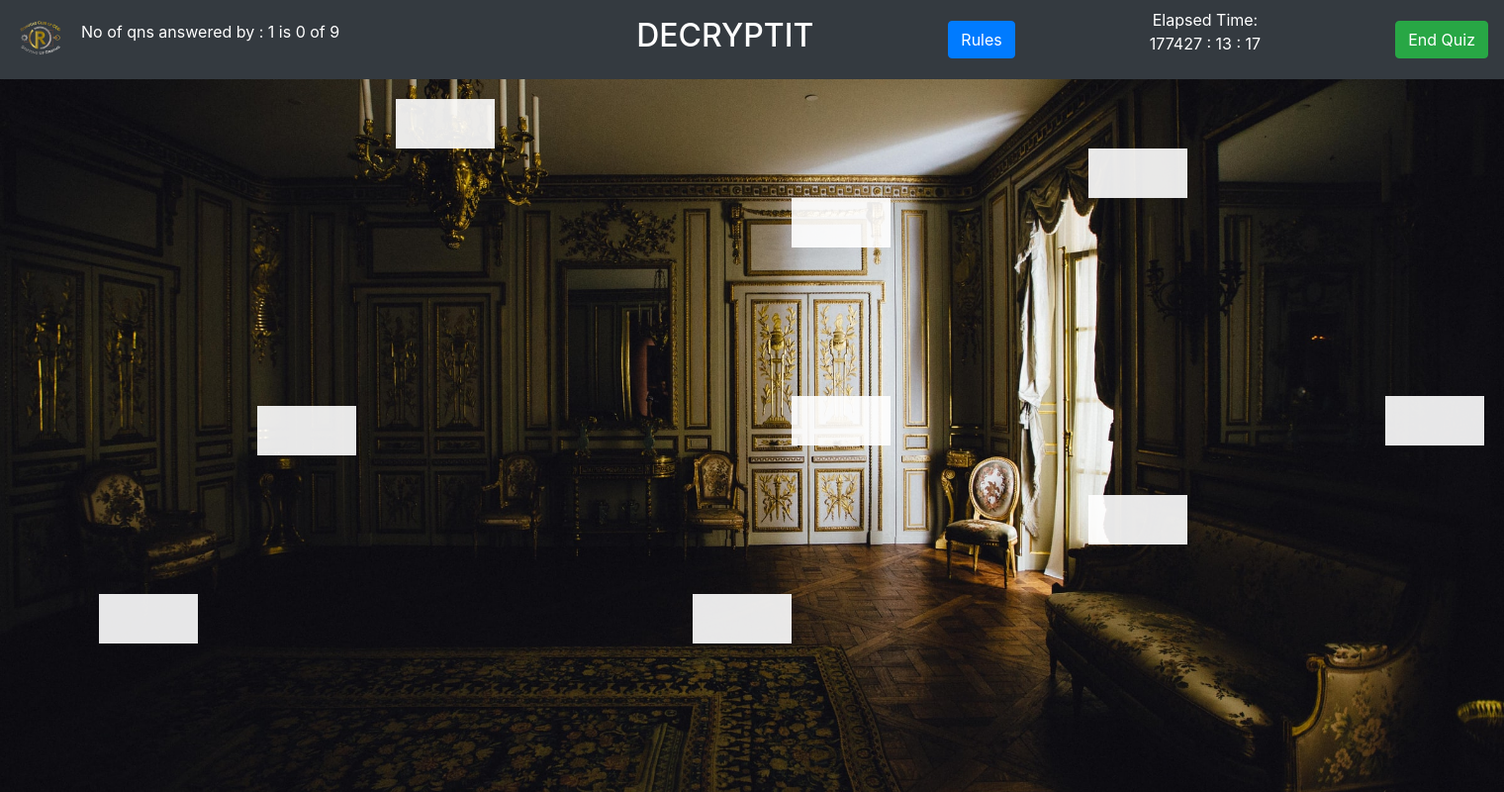
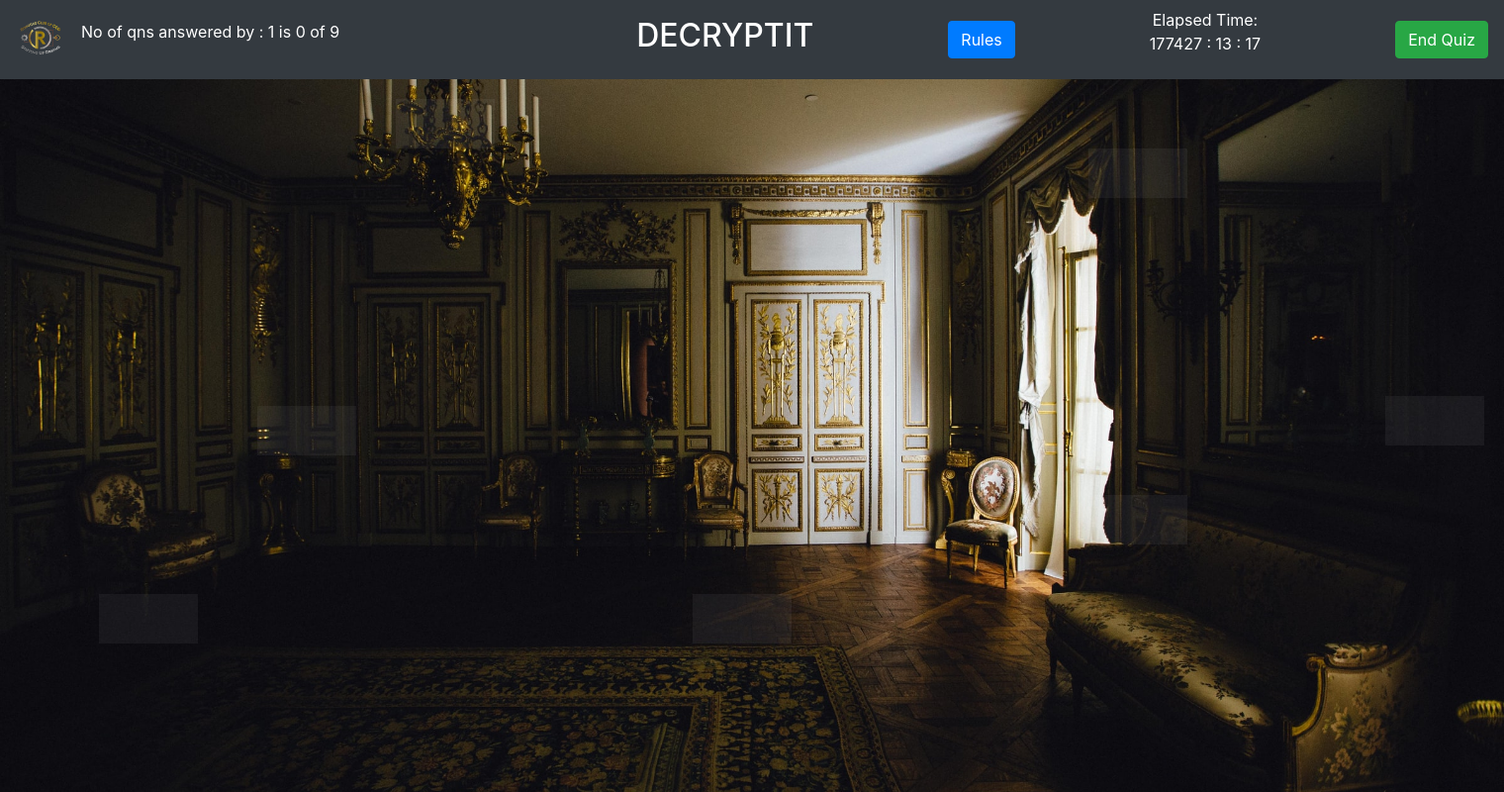
Before and after one commit to bmspr1502/decrypt, a PHP site: page /round1.php in a window 1520 px wide. Shown: the whole page at 99% size. Run offline with PHP 8.4, Linux system fonts and the light colour scheme; the visitor is signed in with stand-in values (Sample User, id 1); data comes from the database, SQL or seed files in the repository; data that the repository does not hold is empty.

Commit message:
Update styleclue.css

```diff
--- a/styleclue.css
+++ b/styleclue.css
@@ -65,7 +65,7 @@
 }
 .butt{
     background-color: white;
-    opacity:0.9;
+    opacity:0.05;
     border:transparent;
     height:50px;
     width: 100px;
```
